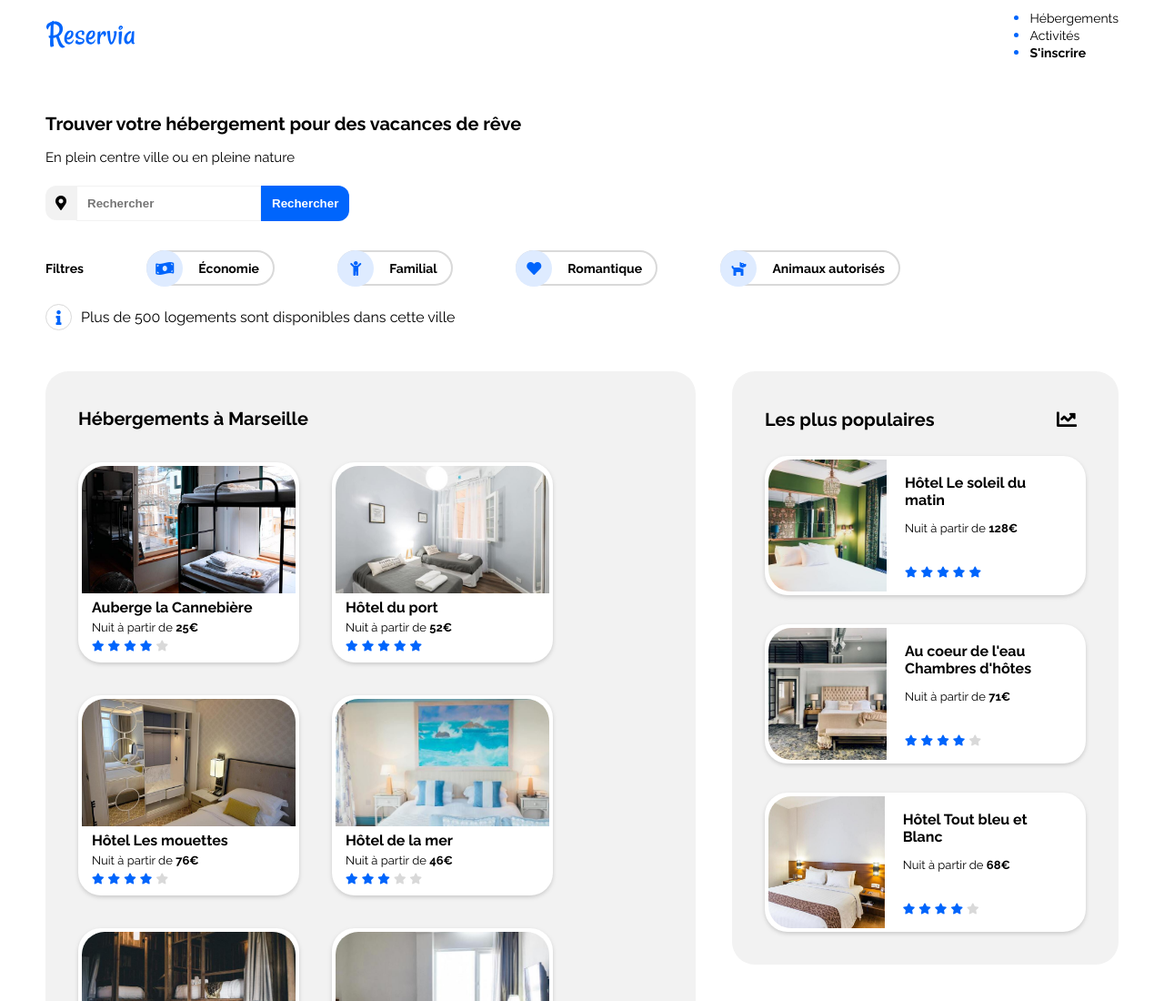
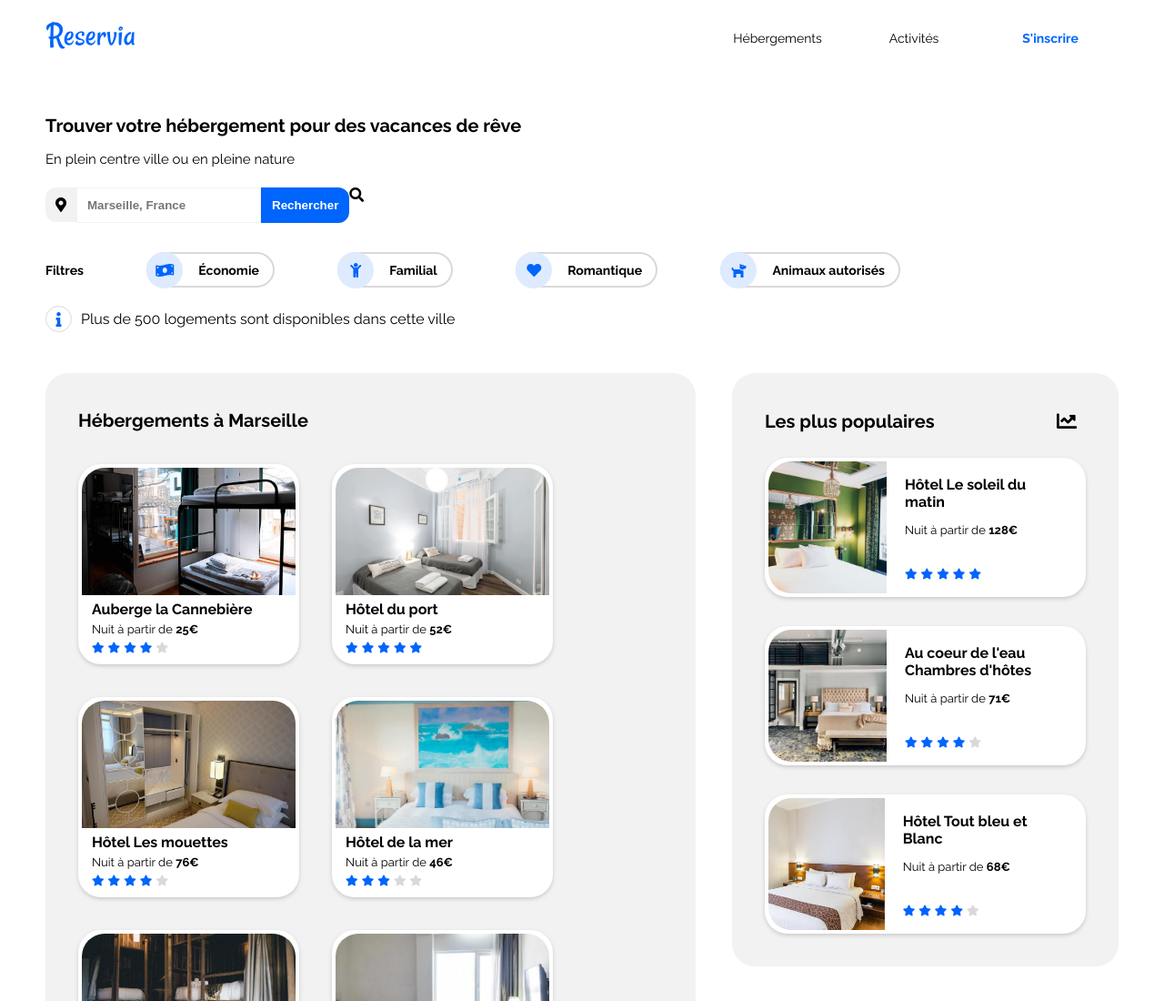
Before and after one commit to BaptisteM44/Projet-2-Reservia, a plain HTML site: page index.html in a window 1280 px wide. Shown: the top 1100 px of the page at 91% size. Drawn offline with Linux system fonts and the light colour scheme.

Commit message:
détail terminé

```diff
--- a/index.html
+++ b/index.html
@@ -2,10 +2,10 @@
 <html lang="fr">
 <head>
     <meta charset="UTF-8">
-    <link rel="stylesheet" href="style.css"> <!-- Intégration CSS -->
+    <link rel="stylesheet" href="style.css">
     <meta name="viewport" content="width=device-width, initial-scale=1.0">
     <link rel="preconnect" href="https://fonts.gstatic.com">
-    <link href="https://fonts.googleapis.com/css2?family=Raleway:ital,wght@0,100;0,200;0,300;0,400;0,500;0,600;0,700;0,800;0,900;1,100;1,200;1,300;1,400;1,500;1,600;1,700;1,800;1,900&display=swap" rel="stylesheet"> <!--police-->
+    <link href="https://fonts.googleapis.com/css2?family=Raleway:ital,wght@0,100;0,200;0,300;0,400;0,500;0,600;0,700;0,800;0,900;1,100;1,200;1,300;1,400;1,500;1,600;1,700;1,800;1,900&display=swap" rel="stylesheet">
     <link rel="stylesheet" href="fontawesome/CSS/all.css">
     <title>Reservia</title>
 </head>
@@ -15,11 +15,9 @@
             <img src="images/logo/Reservia.svg" alt="logo reservia" width="385" height="180">
             </div>
             <nav class="menu">
-                <ul>
-                    <li><a title="Hébergements" href="#hebergements">Hébergements</a></li>
-                    <li><a title="Activités" href="#activites">Activités</a></li>
-                    <li><a title="S'inscrire" href="#sinscrire"><b>S'inscrire</b></a></li>
-                </ul>
+                <a class="header-link nav-hebergement" title="Hébergements" href="#hebergements">Hébergements</a>
+                <a class="header-link nav-activity" title="Activités" href="#activites">Activités</a>
+                <a class="header-link" id="inscription" title="S'inscrire" href="#sinscrire"><b>S'inscrire</b></a>
             </nav>
     </header>
     <section class="section1">
@@ -29,8 +27,9 @@
         </div>
         <div class="searchbar">
             <a title="localisation" href=""><i class="fas fa-map-marker-alt"></i></a>
-            <input type="search"  placeholder="Rechercher" name="the_search">
-            <button>Rechercher</button>
+            <input type="search"  placeholder="Marseille, France" name="the_search">
+            <button class="filtre-search-btn" type="submit"><span>Rechercher</span></button>
+                <i id="logo-button" class="fas fa-search"></i>
         </div>
         <div class="filtre">
             <h2>Filtres</h2>
@@ -67,8 +66,8 @@
         </div>
     </section>
 
-    <section class="hebergement">
-        <div class="section2">
+    <section  class="hebergement">
+        <div id="hebergements" class="section2">
             <h2>Hébergements à Marseille</h2>
             <div class="item">
                 <a title="item1" href="#">
@@ -207,14 +206,14 @@
                 </a>
         </aside>
     </section>
-    <section class="activity">
+    <section id="activites" class="activity">
         <div class="title">
             <h2>Activités à Marseille</h2>
         </div>
 
         <div class="links">
             <div class="bloc bloc_1">
-                <a href="#" title="Vieux port">
+                <a href="" title="Vieux port">
                     <span>Vieux Port</span>
                 </a>
             </div>
```
